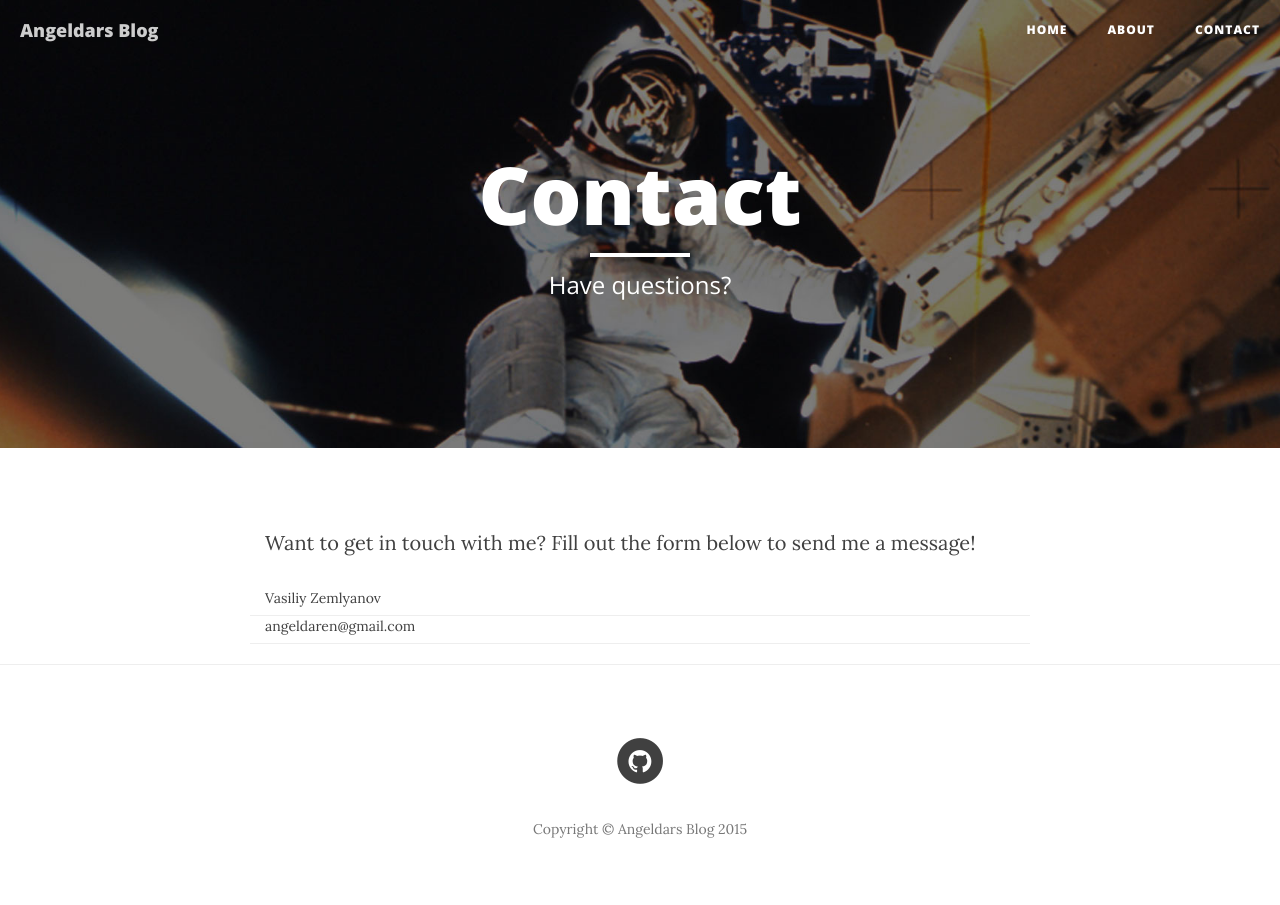
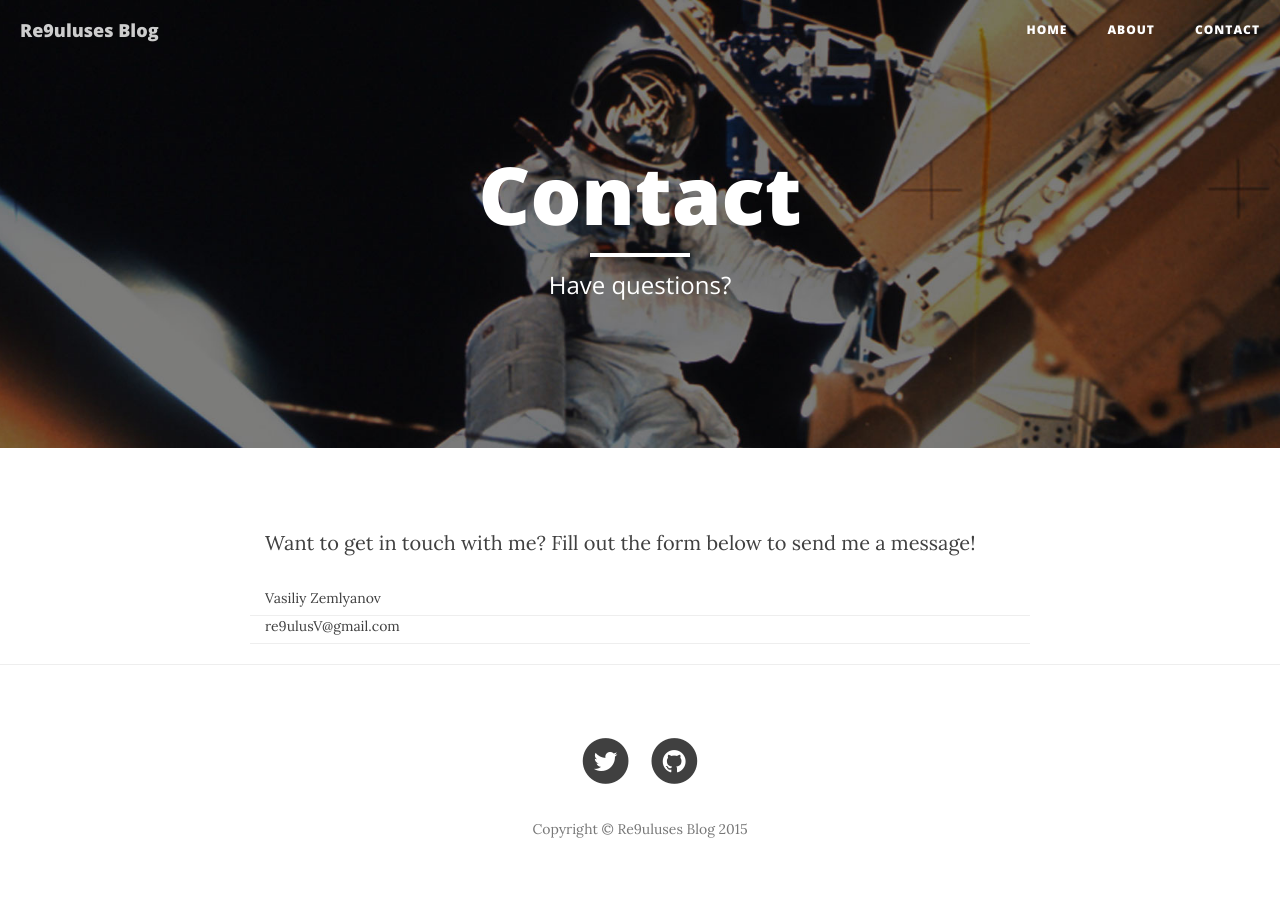
Before and after one commit to rmalkevy/re9ulus.github.io, a Jekyll site: the page built from contact.html, in a window 1280 px wide. Built offline with Jekyll 4.4.1, drawn with Linux system fonts in a browser that asks for light colours; nearby versions of some CDN libraries.

Commit message:
Change mail, change header from angeldar to re9ulus

```diff
--- a/_config.yml
+++ b/_config.yml
@@ -1,12 +1,12 @@
 # Site settings
-title: Angeldars Blog
+title: Re9uluses Blog
 header-img: img/home-bg.jpg
-email: angeldaren@gmail.com
+email: re9ulusV@gmail.com
 description: "IT, programming, data science"
 baseurl: ""
 url: "http://yourdomain.com"
-# twitter_username: angeldaren
-github_username:  angeldar
+twitter_username: re9ulusV
+github_username:  re9ulus
 # facebook_username:  none
 
 # Build settings
--- a/contact.html
+++ b/contact.html
@@ -15,7 +15,7 @@ header-img: "img/contact-bg.jpg"
 
 
         <div class="form-group col-xs-12 floating-label-form-group controls">
-            angeldaren@gmail.com
+            re9ulusV@gmail.com
         </div>
     </div>
 </div>
```
